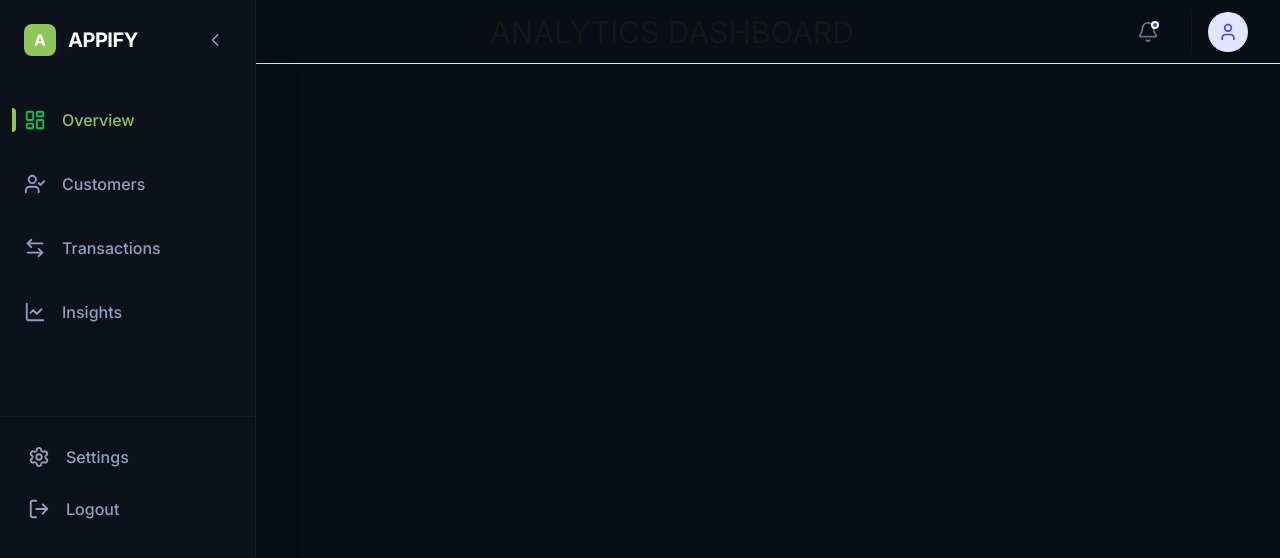
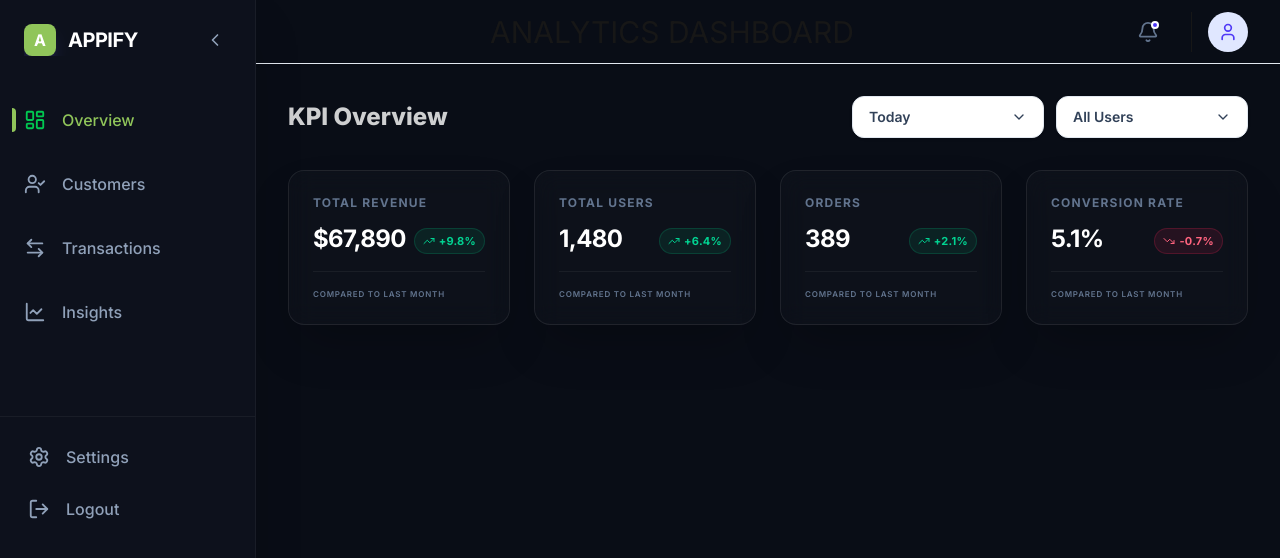
Before and after one commit to nawrin1/appify-dashboard, a Next.js app: page / in a window 1280 px wide. Shown: the top 558 px of the page. Built offline with nearby package versions, Linux system fonts and the light colour scheme.

Commit message:
KPI card section done

```diff
--- a/app/page.tsx
+++ b/app/page.tsx
@@ -7,16 +7,21 @@ import { useAppDispatch, useAppSelector } from '@/redux/hook/hook';
 import Sidebar from '@/components/layout/sidebar';
 import Head from 'next/head';
 import Header from '@/components/dashboard_elements/Header/Header';
+import Kpi from '@/components/dashboard_elements/Kpi/Kpi';
+import { setDate, setUser } from '@/redux/store/slice/DashboardSlice';
+import CustomFilter from '@/components/dashboard_elements/CustomFilter/CustomFilter';
 
 
 
 export default function Home() {
   const { isSidebarOpen } = useAppSelector((state) => state.dashboard);
   const dispatch = useAppDispatch();
+    const { date, user } = useAppSelector((state) => state.dashboard);
 
 
 
-  // Options for filters
+
+  // filters options
   const dateOptions = ['Last 7 days', 'Last 30 days', 'Last 12 months'];
   const userTypeOptions = ['All Users', 'Free', 'Premium', 'Enterprise'];
 
@@ -29,6 +34,33 @@ export default function Home() {
       <Sidebar />
        <main className={` transition-all duration-300 w-full ${isSidebarOpen ? 'lg:pl-64' : 'lg:pl-20'}`}>
         <Header></Header>
+
+                <div className="p-4 md:p-8 space-y-8">
+          <div className="flex flex-col md:flex-row justify-between items-start md:items-center gap-4">
+            <h2 className="text-2xl font-extrabold text-white/80">KPI Overview</h2>
+            <div className="flex gap-3 w-full md:w-auto">
+
+
+              <div className="flex flex-col sm:flex-row gap-3 w-full md:w-auto">
+              <CustomFilter
+                label="Date Range"
+                options={dateOptions}
+                selectedValue={date}
+                onSelect={(val) => dispatch(setDate(val))}
+              />
+              <CustomFilter
+                label="User Type"
+                options={userTypeOptions}
+                selectedValue={user}
+                onSelect={(val) => dispatch(setUser(val))}
+              />
+
+          </div>
+            </div>
+          </div>
+
+          <Kpi />
+          </div>
        </main>
 
 
--- /dev/null
+++ b/components/dashboard_elements/CustomFilter/CustomFilter.tsx
@@ -0,0 +1,58 @@
+
+'use client';
+import { useState, useRef, useEffect } from 'react';
+import { ChevronDown, Check } from 'lucide-react';
+import { clsx } from 'clsx';
+
+interface FilterProps {
+  label: string;
+  options: string[];
+  selectedValue: string;
+  onSelect: (value: string) => void;
+}
+
+export default function CustomFilter({ label, options, selectedValue, onSelect }: FilterProps) {
+  const [isOpen, setIsOpen] = useState(false);
+  const dropdownRef = useRef<HTMLDivElement>(null);
+
+  // Close dropdown when clicking outside
+  useEffect(() => {
+    function handleClickOutside(event: MouseEvent) {
+      if (dropdownRef.current && !dropdownRef.current.contains(event.target as Node)) {
+        setIsOpen(false);
+      }
+    }
+    document.addEventListener('mousedown', handleClickOutside);
+    return () => document.removeEventListener('mousedown', handleClickOutside);
+  }, []);
+
+  return (
+    <div className="relative inline-block w-full md:w-48" ref={dropdownRef}>
+      <button
+        onClick={() => setIsOpen(!isOpen)}
+        className="flex items-center justify-between w-full bg-white border border-slate-200 px-4 py-2.5 rounded-xl shadow-sm text-sm font-semibold text-slate-700 hover:border-indigo-500 transition-all outline-none"
+      >
+        <span className="truncate">{selectedValue || label}</span>
+        <ChevronDown size={16} className={clsx("transition-transform duration-200", isOpen && "rotate-180")} />
+      </button>
+
+      {isOpen && (
+        <div className="absolute left-0 mt-2 w-full bg-white border border-slate-200 rounded-xl shadow-xl z-50 py-1 animate-in fade-in zoom-in-95 duration-200">
+          {options.map((option) => (
+            <button
+              key={option}
+              onClick={() => {
+                onSelect(option);
+                setIsOpen(false);
+              }}
+              className="flex items-center justify-between w-full px-4 py-2.5 text-sm text-slate-600 hover:bg-indigo-50 hover:text-indigo-600 transition-colors"
+            >
+              {option}
+              {selectedValue === option && <Check size={14} className="text-indigo-600" />}
+            </button>
+          ))}
+        </div>
+      )}
+    </div>
+  );
+}
--- a/components/dashboard_elements/Header/Header.tsx
+++ b/components/dashboard_elements/Header/Header.tsx
@@ -49,10 +49,10 @@ const Header = () => {
                     <p className="text-xs text-slate-400 font-semibold uppercase">My Account</p>
                   </div>
                   <button className="w-full flex items-center gap-3 px-4 py-2 text-sm text-slate-600 hover:bg-slate-50">
-                    <User size={16} /> Profile Settings
+                    <User size={16} /> Profile
                   </button>
                   <button className="w-full flex items-center gap-3 px-4 py-2 text-sm text-slate-600 hover:bg-slate-50">
-                    <Settings size={16} /> System Prefs
+                    <Settings size={16} /> System settings
                   </button>
                   <button className="w-full flex items-center gap-3 px-4 py-2 text-sm text-rose-600 hover:bg-rose-50 border-t border-slate-100 mt-1">
                     <LogOut size={16} /> Logout
--- a/components/dashboard_elements/kpi/kpi.tsx
+++ b/components/dashboard_elements/kpi/kpi.tsx
@@ -0,0 +1,48 @@
+import React from 'react';
+import { TrendingUp, TrendingDown } from 'lucide-react';
+import { DATA } from '../../../data/data';
+
+const Kpi = () => {
+  return (
+    <div className="grid grid-cols-1 md:grid-cols-2 lg:grid-cols-4 gap-6">
+      {DATA.kpis.map((kpi) => (
+        <div
+          key={kpi.label}
+          className="group relative p-6 rounded-2xl bg-white/[0.02] backdrop-blur-md border border-white/[0.08] shadow-2xl transition-all duration-500 hover:bg-white/[0.05] hover:border-white/20 hover:-translate-y-1"
+        >
+
+          <div className={`absolute -right-2 -top-2 w-16 h-16 blur-3xl opacity-0 group-hover:opacity-20 transition-opacity duration-500 rounded-full ${kpi.isPositive ? 'bg-emerald-500' : 'bg-rose-500'}`} />
+
+          <div className="relative z-10">
+            <p className="text-slate-500 text-xs font-bold uppercase tracking-[0.1em] mb-1">
+              {kpi.label}
+            </p>
+
+            <div className="flex items-baseline justify-between mt-3">
+              <h3 className="text-2xl font-bold text-white tracking-tight">
+                {kpi.value}
+              </h3>
+
+              <div className={`flex items-center px-2 py-1 rounded-full text-[11px] font-bold tracking-wide ${
+                kpi.isPositive
+                  ? 'text-emerald-400 bg-emerald-500/10 border border-emerald-500/20'
+                  : 'text-rose-400 bg-rose-500/10 border border-rose-500/20'
+              }`}>
+                {kpi.isPositive ? <TrendingUp size={12} className="mr-1" /> : <TrendingDown size={12} className="mr-1" />}
+                {kpi.change}
+              </div>
+            </div>
+
+            <div className="mt-4 pt-4 border-t border-white/5">
+              <p className="text-slate-500 text-[8px] font-semibold uppercase tracking-widest">
+                Compared to last month
+              </p>
+            </div>
+          </div>
+        </div>
+      ))}
+    </div>
+  );
+};
+
+export default Kpi;
--- a/components/layout/sidebar.tsx
+++ b/components/layout/sidebar.tsx
@@ -18,7 +18,7 @@ export default function Sidebar() {
     <>
       {/* Mobile Overlay */}
       <div
-        className={`fixed inset-0 bg-slate-900/60 backdrop-blur-sm z-[60] lg:hidden transition-opacity duration-300 ${isMenuOpen ? "opacity-100 visible" : "opacity-0 invisible"}`}
+        className={`fixed inset-0 bg-[#0d111c] backdrop-blur-sm z-[60] lg:hidden transition-opacity duration-300 ${isMenuOpen ? "opacity-100 visible" : "opacity-0 invisible"}`}
         onClick={() => dispatch(closeMenu())}
       />
 
```
